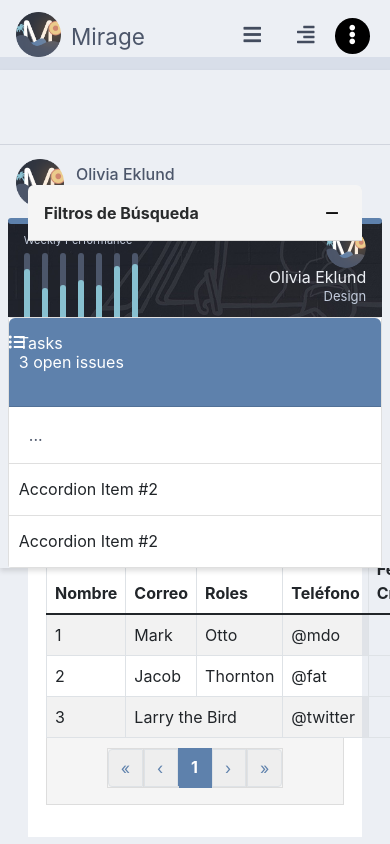
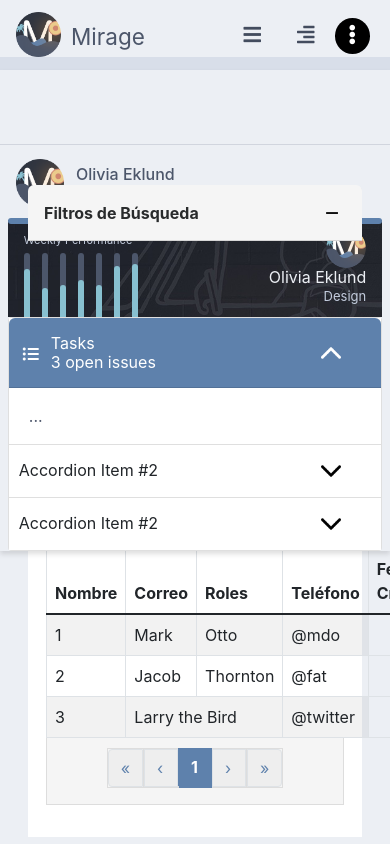
Before and after one commit to Linkhub-git/economysa-motor-front, a React (Create React App) app: page /Seguridad in a window 390 px wide. Both pictures are taken after a click on the link 352 px from the left and 36 px from the top of the page. Built offline with nearby package versions, Linux system fonts and the light colour scheme.

Commit message:
Last change in the style, moving all to the develop branch

```diff
--- a/src/components/Header/Header.css
+++ b/src/components/Header/Header.css
@@ -140,16 +140,18 @@
 
 }
 .prueba .accordion .accordion-item .accordion-header button{
-    display: block;
     position: relative;
+    z-index: 300;
 }
 .prueba .accordion .accordion-item .accordion-header button i{
     position: absolute;
-    left: 0;
+    left: 14px;
+    top: 28px;
 }
 .prueba .accordion .accordion-item .accordion-header button .asddsa span{
     display: block;
     position: relative;
+    padding-left: 32px;
 }
 @media only screen and (min-width: 992px){
     .headerMobile{
--- a/src/components/Header/HeaderMobile.js
+++ b/src/components/Header/HeaderMobile.js
@@ -54,8 +54,8 @@ function HeaderMobile() {
                             <Accordion.Header>
                               <i className="fas fa-list-ul"></i>
                               <div className='asddsa'>
-                                <span>Tasks</span>
-                                <span>3 open issues</span>
+                                <span className='titleListGraphics'>Tasks</span>
+                                <span className='subTitleListGraphics'>3 open issues</span>
                               </div>
                             </Accordion.Header>
                               <Accordion.Body>...</Accordion.Body>
```
Also changed, not shown: 1 other file (tests, documents, lock files or other folders).
